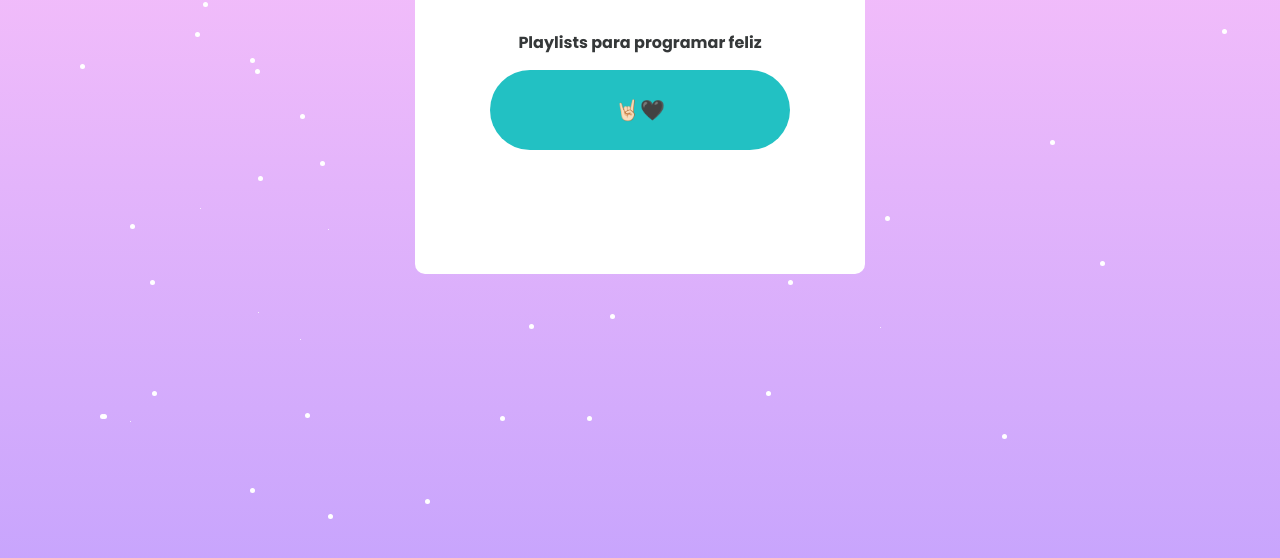
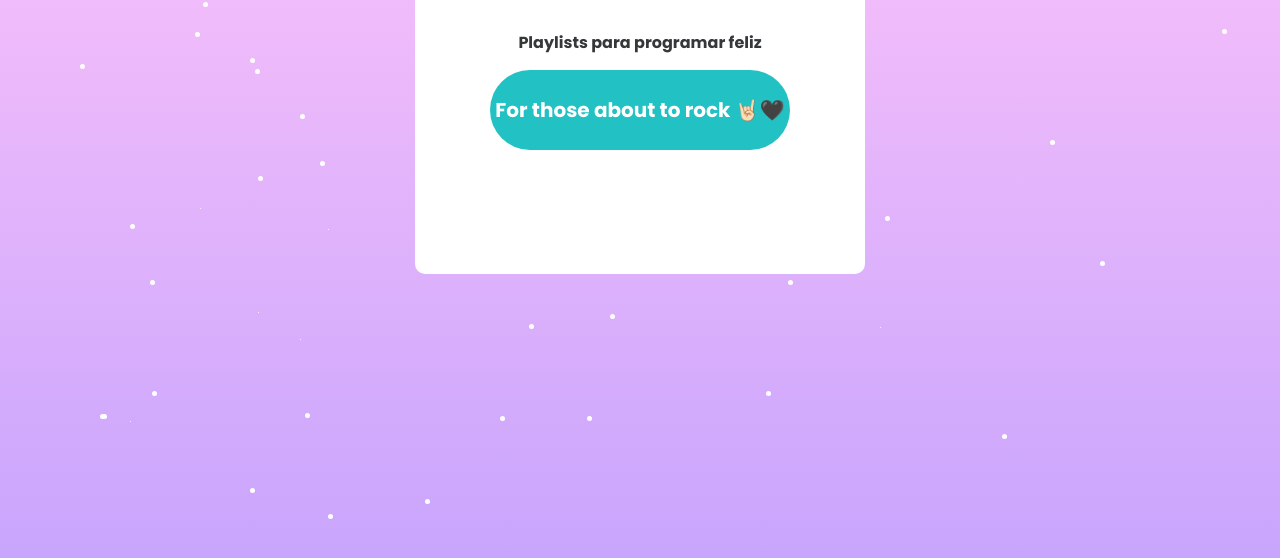
Before and after one commit to esterportto/linktree-esterporto, a plain HTML site: page index.html in a window 1280 px wide. Shown: the part 996-1554 px from the top of the page. Drawn offline with Linux system fonts and the light colour scheme.

Commit message:
index.html

```diff
--- a/index.html
+++ b/index.html
@@ -82,7 +82,7 @@
                         <a href="https://open.spotify.com/playlist/5TUxgTIxzLbLVh7RUf9V8i">
                             <div class="redirect-social-media click-here">
                                 <div class="no-icon">
-                                    <p class="align-text"> 🤘🏻🖤</p>
+                                    <p class="align-text"> For those about to rock 🤘🏻🖤</p>
                                 </div>
                             </div>
                         </a>
```
